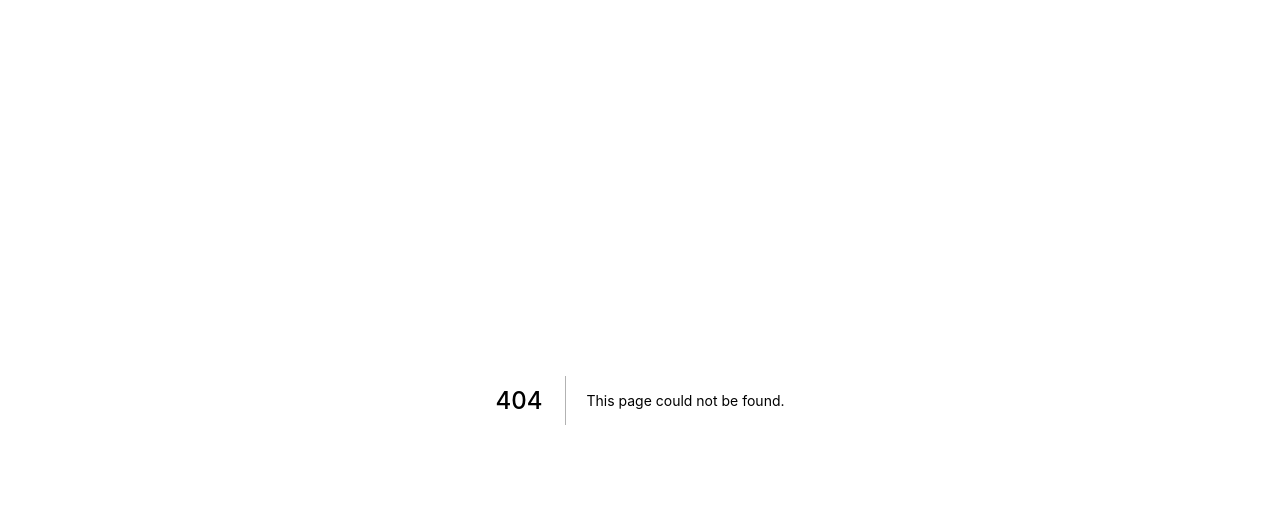
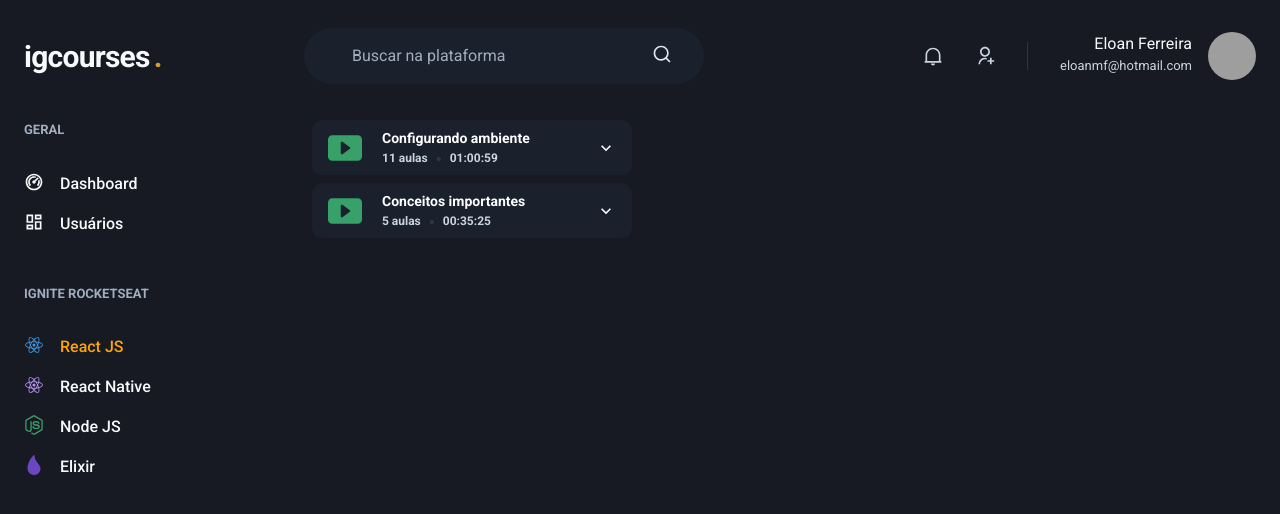
Before and after one commit to emffor/igcourses, a Next.js app: page /reactjs/library/libraryOne in a window 1280 px wide. Before the commit this address had no page. Shown: the top 514 px of the page. Built offline with nearby package versions, Linux system fonts and the light colour scheme; grey boxes are pictures that could not be loaded.

Commit message:
SideBarVideo

```diff
--- a/src/components/ActiveLink.tsx
+++ b/src/components/ActiveLink.tsx
@@ -27,7 +27,7 @@ export function ActiveLink({ children, shouldMatchExactHref = false, ...rest }:
     return (
         <Link {...rest}>
             {cloneElement(children, {
-                color: isActive ? "yellow.400" : "gray.50",
+                color: isActive ? "orange" : "gray.50",
             })}
         </Link>
     );
--- a/src/components/Sidebar/NavSection.tsx
+++ b/src/components/Sidebar/NavSection.tsx
@@ -1,6 +1,5 @@
 import { ReactNode } from "react";
-import { Box, Icon, Link, Stack, Text } from "@chakra-ui/react";
-import { RiDashboardLine } from "react-icons/ri";
+import { Box, Stack, Text } from "@chakra-ui/react";
 
 interface NavSectionProps {
     title: string;
--- a/src/components/Sidebar/SideBarNav.tsx
+++ b/src/components/Sidebar/SideBarNav.tsx
@@ -1,4 +1,4 @@
-import { Icon, Link, Stack, Text } from '@chakra-ui/react';
+import { Stack } from '@chakra-ui/react';
 import { FaNodeJs } from 'react-icons/fa';
 import { RiDashboard2Line, RiDashboardLine, RiReactjsFill } from 'react-icons/ri';
 import { SiElixir } from 'react-icons/si';
--- /dev/null
+++ b/src/components/SidebarPlay/NavLink.tsx
@@ -0,0 +1,33 @@
+import { Icon, Button as ChakraLink, ButtonProps as ChakraLinkProps, Text, HStack } from "@chakra-ui/react";
+import { ElementType, ReactNode } from "react";
+import { ActiveLink } from "../ActiveLink";
+import { MdOutlineSlowMotionVideo } from "react-icons/md";
+
+interface NavLinkProps extends ChakraLinkProps {
+    icon?: ElementType; //quando passa o nome de um componente, ele já sabe que é um elemento
+    children: ReactNode;
+    color?: string;
+    href: string;
+}
+
+export function NavLink({ icon, children, color, href, ...rest }: NavLinkProps) {
+    return (
+        <ActiveLink href={href} passHref>
+            <ChakraLink
+                flex="1"
+                flexDirection="row"
+                alignContent="center"
+                bg={"gray.700"}
+                justifyContent="space-between"
+                py="4"
+                {...rest}
+            >
+                <HStack
+                >
+                    <Icon as={MdOutlineSlowMotionVideo} fontSize="14" color={color} />
+                    <Text fontWeight="medium"> {children} </Text>
+                </HStack>
+            </ChakraLink>
+        </ActiveLink>
+    );
+}
--- /dev/null
+++ b/src/components/SidebarPlay/NavSection.tsx
@@ -0,0 +1,75 @@
+import { ReactNode } from "react";
+import { Accordion, AccordionButton, AccordionIcon, AccordionItem, AccordionPanel, Box, Icon, Stack, Text, VStack } from "@chakra-ui/react";
+import { GrFormSubtract } from 'react-icons/gr';
+import { BsPlus } from 'react-icons/bs';
+import { BsPlayBtnFill } from "react-icons/bs";
+
+
+
+interface NavSectionProps {
+    title: string;
+    classes: string;
+    time: string;
+    children: ReactNode;
+}
+
+export function NavSection({ title, classes, time, children }: NavSectionProps) {
+    return (
+        <Box>
+            <Accordion
+                allowMultiple
+            >
+                <AccordionItem
+                    border="none"
+                    bg={"gray.800"}
+                    width={320}
+                    maxWidth={320}
+                    borderRadius="10"
+                >
+                    <h2>
+                        <AccordionButton>
+                            <Box
+                                flex="1"
+                            >
+                                <Stack
+                                    direction="row"
+                                    align={"center"}
+                                >
+                                    <Icon as={BsPlayBtnFill} fontSize="34" color={"green.500"} />
+
+                                    <VStack
+                                        align="flex-start"
+                                        spacing="0"
+                                        pl="3"
+                                    >
+                                        <Text fontWeight="bold" color="white" fontSize="14">
+                                            {title}
+                                        </Text>
+
+                                        <Text fontWeight="bold" color="gray.300" fontSize="12">
+                                            {classes} aulas
+                                            <Text as="span" color="gray.700" px="2" fontSize="10">
+                                                ●
+                                            </Text>
+                                            {time}
+                                        </Text>
+                                    </VStack>
+                                </Stack>
+                            </Box>
+                            <AccordionIcon />
+                        </AccordionButton>
+                    </h2>
+                    <AccordionPanel pb={6}>
+                        <Stack
+                            spacing="2"
+                            mt="2"
+                            align="stretch"
+                        >
+                            {children}
+                        </Stack>
+                    </AccordionPanel>
+                </AccordionItem>
+            </Accordion>
+        </Box >
+    );
+}
--- /dev/null
+++ b/src/pages/reactjs/library/libraryOne.tsx
@@ -0,0 +1,37 @@
+import { Box, Flex, Stack, Text } from "@chakra-ui/react";
+import { FaNodeJs } from "react-icons/fa";
+import { RiDashboard2Line, RiDashboardLine, RiReactjsFill } from "react-icons/ri";
+import { SiElixir } from "react-icons/si";
+import { Header } from "../../../components/Header";
+import { Sidebar } from "../../../components/Sidebar";
+import { NavLink } from "../../../components/SidebarPlay/NavLink";
+import { NavSection } from "../../../components/SidebarPlay/NavSection";
+
+export default function libraryOne() {
+    return (
+        <Box>
+            <Header />
+
+            <Flex w="100%" my="6" maxWidth={1480} mx="auto" px="6">
+                <Sidebar />
+
+                <Stack align="flex-start">
+                    <NavSection title={"Configurando ambiente"} classes='11' time='01:00:59'>
+                        <NavLink href='/dashboard'> Introdução do módulo </NavLink>
+                        <NavLink href='/users'> Ambiente de Desenvolvimento </NavLink>
+                        <NavLink href='/users'> Configurando Babel </NavLink>
+                        <NavLink href='/users'> Servindo HTML estático </NavLink>
+                        <NavLink href='/users'> Ambiente dev e produção </NavLink>
+                    </NavSection>
+
+                    <NavSection title={"Conceitos importantes"} classes='5' time='00:35:25'>
+                        <NavLink href='/reactjs'>React JS</NavLink>
+                        <NavLink href='/reactnative'> React Native </NavLink>
+                        <NavLink href='/nodejs'>Node JS</NavLink>
+                        <NavLink href='/elixir'>Elixir</NavLink>
+                    </NavSection>
+                </Stack>
+            </Flex>
+        </Box>
+    );
+}
--- a/src/pages/reactjs/trailone.tsx
+++ b/src/pages/reactjs/trailone.tsx
@@ -185,7 +185,8 @@ export default function TrailOne() {
                             </Flex>
 
                             <Link
-                                href="/reactjs/"
+                                href="/reactjs/library/libraryOne"
+                                passHref
                             >
                                 <Button
                                     as="a"
```
